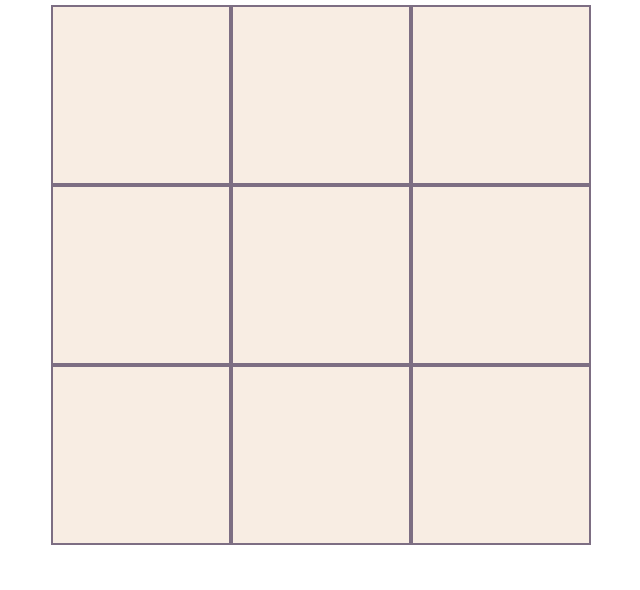
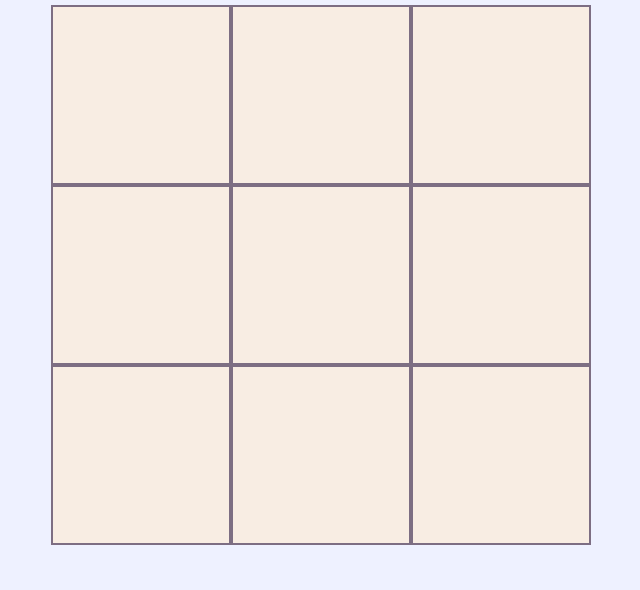
Before and after one commit to RaviVanam/tic-tac-toe, a website with bundled scripts: page index.html in a window 1280 px wide. Shown: the part 103-693 px from the top of the page, without its empty margins (319-959 px from the left). Built offline with nearby package versions, Linux system fonts and the light colour scheme.

Commit message:
adjust colors

```diff
--- a/statics/styles/style.css
+++ b/statics/styles/style.css
@@ -2,6 +2,10 @@
     font-family: sans-serif;
     margin: 0px;
     box-sizing: border-box;
+}
+
+body {
+    background-color: #EEF1FF;
 }
 
 main {
```
